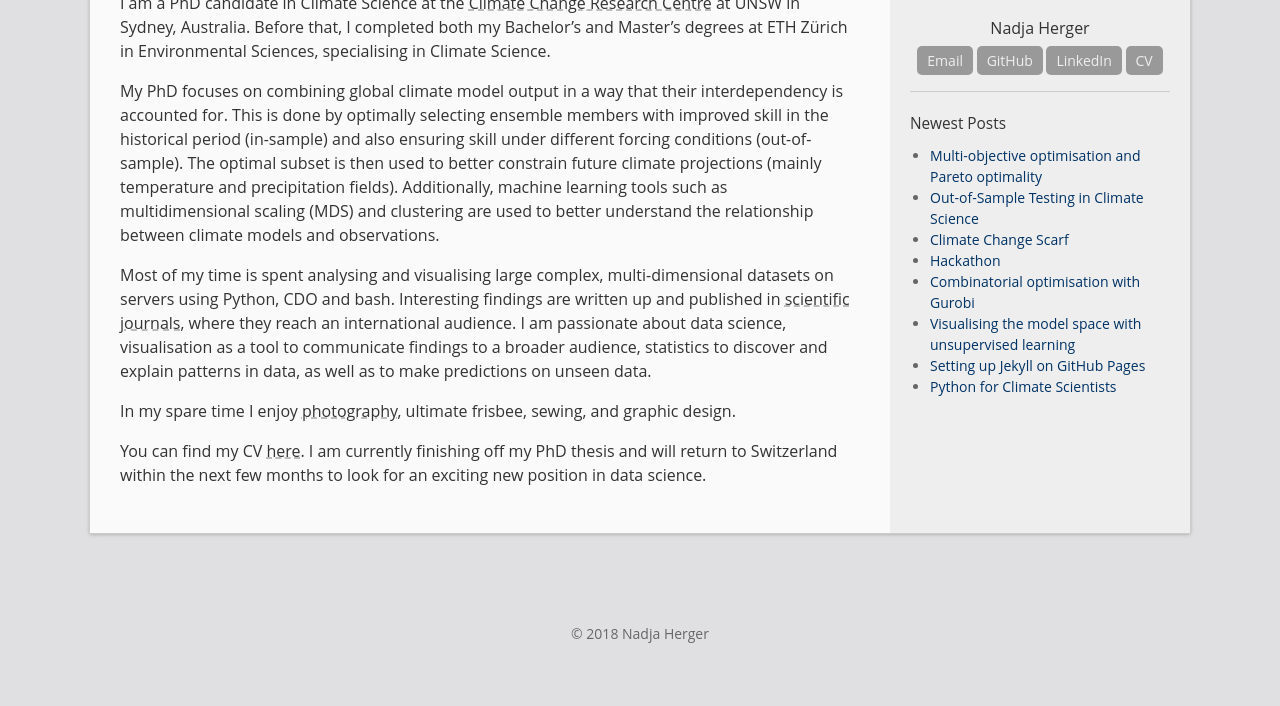
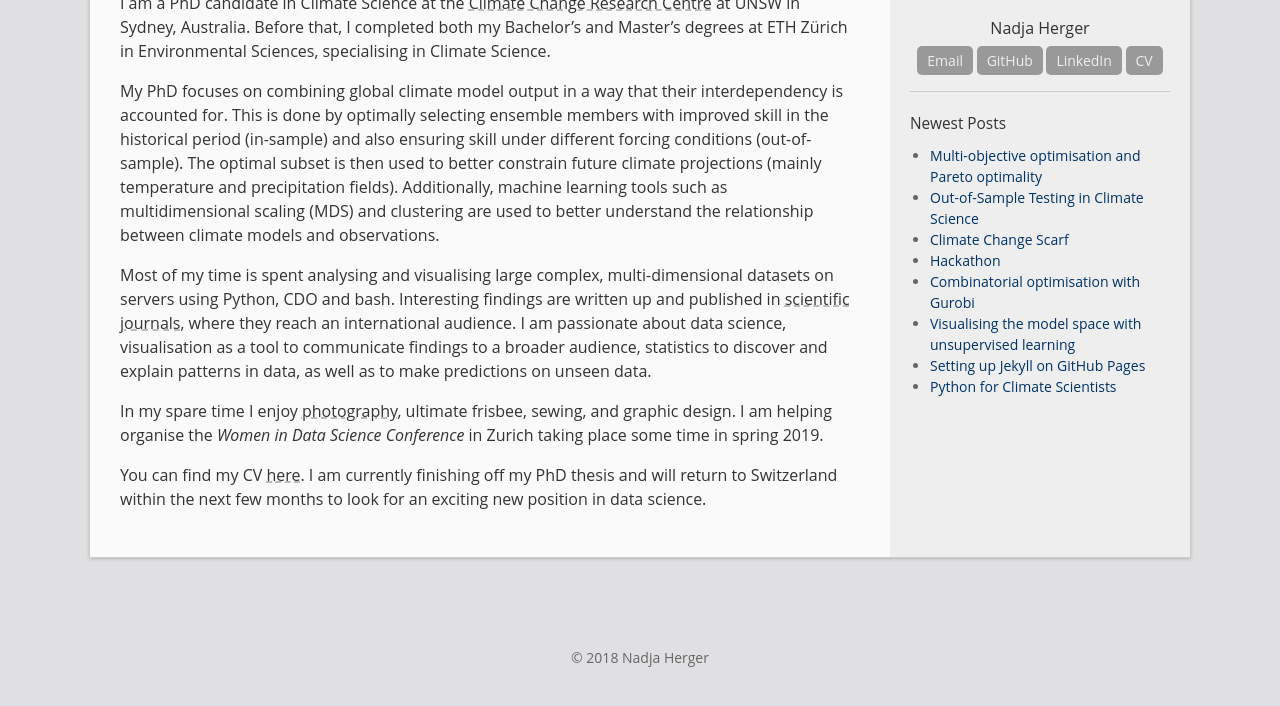
Before and after one commit to oliverangelil/oliverangelil.github.io, a Jekyll site: the page built from about.md, in a window 1280 px wide, cut to the strip 261-989 px from the top of the page. Shown: the top 706 px of the strip. Built offline with Jekyll 4.4.1, drawn with Linux system fonts in a browser that asks for light colours.

Commit message:
add wids info

```diff
--- a/about.md
+++ b/about.md
@@ -11,6 +11,6 @@ My PhD focuses on combining global climate model output in a way that their inte
 
 Most of my time is spent analysing and visualising large complex, multi-dimensional datasets on servers using Python, CDO and bash. Interesting findings are written up and published in [scientific journals](publications.md), where they reach an international audience. I am passionate about data science, visualisation as a tool to communicate findings to a broader audience, statistics to discover and explain patterns in data, as well as to make predictions on unseen data.
 
-In my spare time I enjoy [photography](https://500px.com/nadja_herger), ultimate frisbee, sewing, and graphic design.
+In my spare time I enjoy [photography](https://500px.com/nadja_herger), ultimate frisbee, sewing, and graphic design. I am helping organise the *Women in Data Science Conference* in Zurich taking place some time in spring 2019.
 
 You can find my CV <a href="https://www.dropbox.com/s/8f32bib8vxxlp2x/NadjaHerger_CV.pdf?dl=0" target="_blank">here</a>. I am currently finishing off my PhD thesis and will return to Switzerland within the next few months to look for an exciting new position in data science.
```
